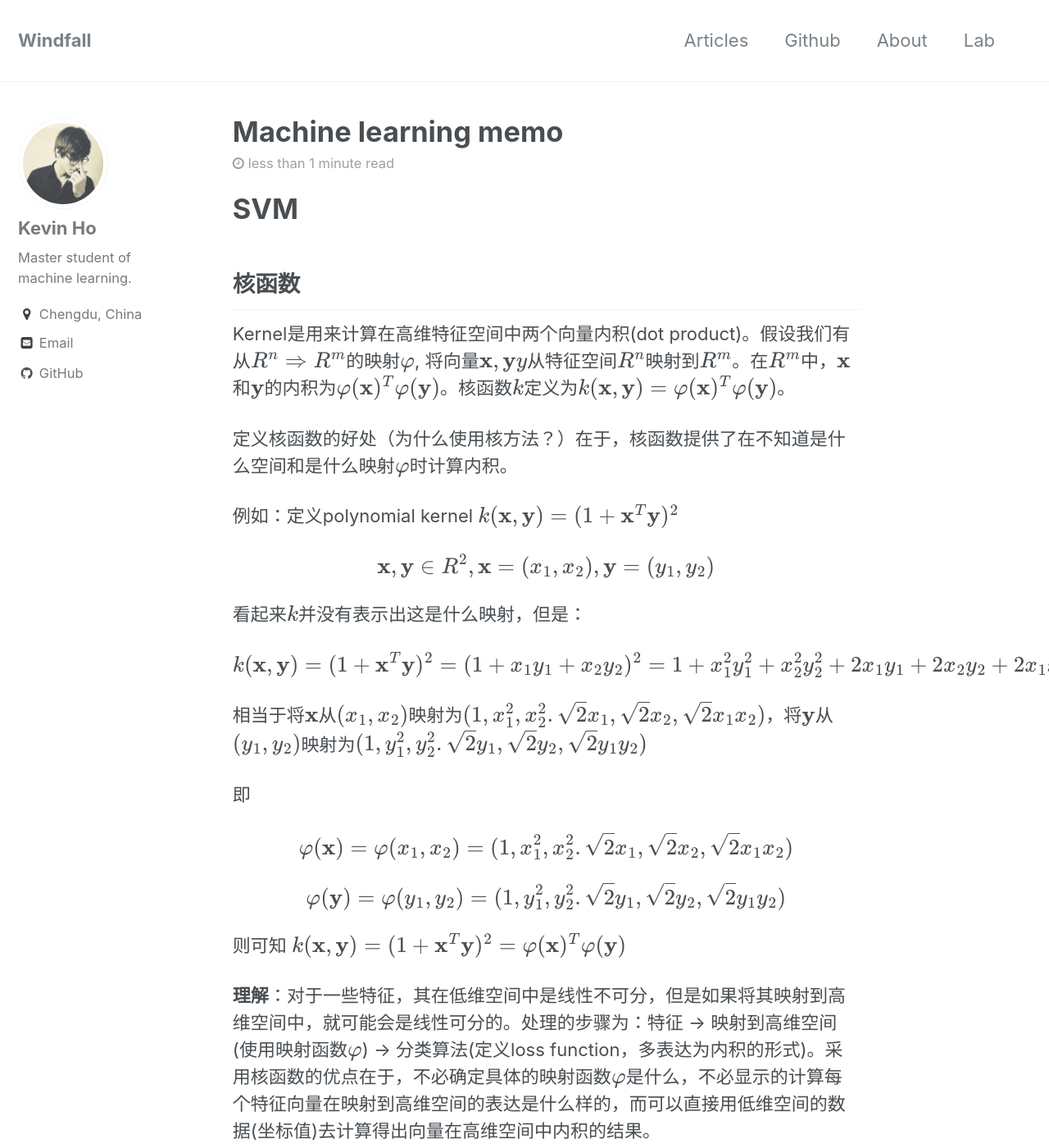
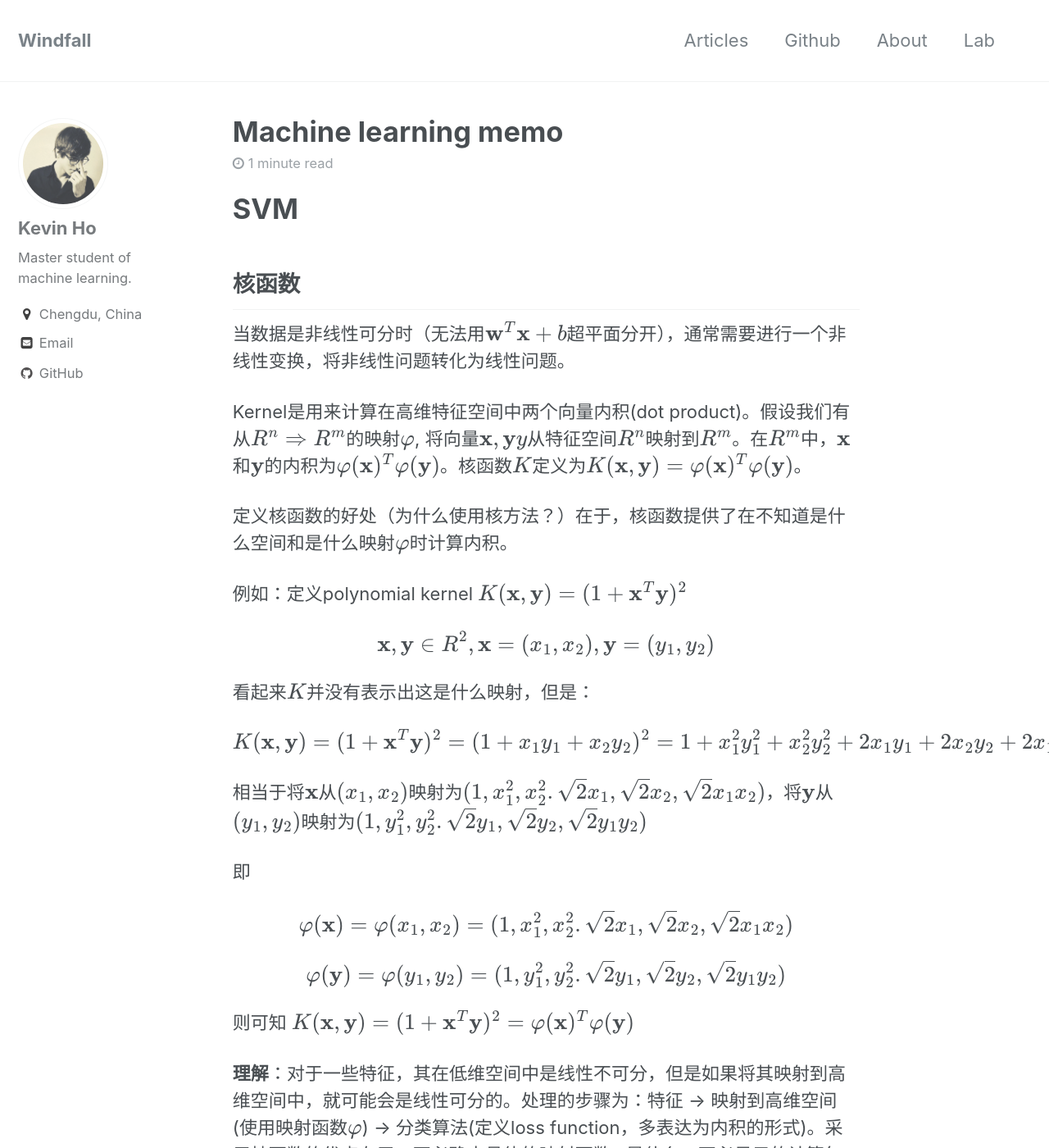
Before and after one commit to rivergold/rivergold.github.io, a Jekyll site: the page built from _posts/2017-8-21-Machine Learning Memo.md, in a window 1280 px wide and 1400 px high. Shown: the whole window at 82% size. Built offline with Jekyll 4.4.1, drawn with Linux system fonts in a browser that asks for light colours; Markdown is read by kramdown in place of the engine named in the settings; formulas are drawn with MathJax 3; comment, search, counter and statistics services are not loaded; some of the changed text lies outside the part shown.

Commit message:
understanding svm

```diff
--- a/_posts/2017-8-21-Machine Learning Memo.md
+++ b/_posts/2017-8-21-Machine Learning Memo.md
@@ -1,20 +1,22 @@
 # SVM
 ## 核函数
-Kernel是用来计算在高维特征空间中两个向量内积(dot product)。假设我们有从$ R^n \Rightarrow R^m $的映射$\varphi$, 将向量$\textbf{x}, \textbf{y} y$从特征空间$R^n$映射到$R^m$。在$R^m$中，$\textbf{x}$和$\textbf{y}$的内积为$\varphi(\textbf{x})^T\varphi(\textbf{y} )$。核函数$k$定义为$k(\textbf{x}, \textbf{y}) = \varphi(\textbf{x})^T\varphi(\textbf{y})$。
+当数据是非线性可分时（无法用$\textbf{w}^T\textbf{x} + b$超平面分开），通常需要进行一个非线性变换，将非线性问题转化为线性问题。
+
+Kernel是用来计算在高维特征空间中两个向量内积(dot product)。假设我们有从$ R^n \Rightarrow R^m $的映射$\varphi$, 将向量$\textbf{x}, \textbf{y} y$从特征空间$R^n$映射到$R^m$。在$R^m$中，$\textbf{x}$和$\textbf{y}$的内积为$\varphi(\textbf{x})^T\varphi(\textbf{y} )$。核函数$K$定义为$K(\textbf{x}, \textbf{y}) = \varphi(\textbf{x})^T\varphi(\textbf{y})$。
 
 定义核函数的好处（为什么使用核方法？）在于，核函数提供了在不知道是什么空间和是什么映射$\varphi$时计算内积。
 
 例如：定义polynomial kernel
-$$k(\textbf{x}, \textbf{y}) = (1 + \textbf{x}^T\textbf{y})^2$$
+$$K(\textbf{x}, \textbf{y}) = (1 + \textbf{x}^T\textbf{y})^2$$
 
 $$
 \textbf{x}, \textbf{y} \in R^2, \textbf{x} = (x_1, x_2), \textbf{y} = (y_1, y_2)
 $$
 
-看起来$k$并没有表示出这是什么映射，但是：
+看起来$K$并没有表示出这是什么映射，但是：
 
 $$
-k(\textbf{x}, \textbf{y}) = (1 + \textbf{x}^T \textbf{y})^2 = (1 + x_1y_1 + x_2y_2)^2 = 1 + x_1^2y_1^2 + x_2^2y_2^2 + 2x_1y_1 + 2x_2y_2 + 2x_1x_2y_1y_2
+K(\textbf{x}, \textbf{y}) = (1 + \textbf{x}^T \textbf{y})^2 = (1 + x_1y_1 + x_2y_2)^2 = 1 + x_1^2y_1^2 + x_2^2y_2^2 + 2x_1y_1 + 2x_2y_2 + 2x_1x_2y_1y_2
 $$
 
 相当于将$\textbf{x}$从$(x_1, x_2)$映射为$(1, x_1^2, x_2^2. \sqrt{2}x_1, \sqrt{2}x_2, \sqrt{2}x_1x_2)$，将$\textbf{y}$从$(y_1, y_2)$映射为$(1, y_1^2, y_2^2. \sqrt{2}y_1, \sqrt{2}y_2, \sqrt{2}y_1y_2)$
@@ -26,14 +28,30 @@
 $$\varphi(\textbf{y}) = \varphi(y_1, y_2) = (1, y_1^2, y_2^2. \sqrt{2}y_1, \sqrt{2}y_2, \sqrt{2}y_1y_2)$$
 
 则可知
-$$k(\textbf{x}, \textbf{y}) = (1 + \textbf{x}^T \textbf{y})^2 = \varphi(\textbf{x})^T\varphi(\textbf{y})$$
+$$K(\textbf{x}, \textbf{y}) = (1 + \textbf{x}^T \textbf{y})^2 = \varphi(\textbf{x})^T\varphi(\textbf{y})$$
 
 **理解**：对于一些特征，其在低维空间中是线性不可分，但是如果将其映射到高维空间中，就可能会是线性可分的。处理的步骤为：特征 -> 映射到高维空间(使用映射函数$\varphi$) -> 分类算法(定义loss function，多表达为内积的形式)。采用核函数的优点在于，不必确定具体的映射函数$\varphi$是什么，不必显示的计算每个特征向量在映射到高维空间的表达是什么样的，而可以直接用低维空间的数据(坐标值)去计算得出向量在高维空间中内积的结果。
 
 ## SVM常用核函数
 - Linear kernel
 - Polynomial kernel
+    $$
+    K(\textbf{x}, \textbf{z}) = (\textbf{x} \cdot \textbf{z} + 1)
+    $$
+
 - RBF kernel
+    A **radial basis function(RBF)** is a real-valued function whose value depends only on the distance from the origin, so that $\phi(\textbf{x}) = \phi(\textbf{||x||})$; or on the distance from some other point $c$, called a *center*, so that $\phi(\textbf{x}, c) = \phi(||\textbf{x - c}||)$.
+    <br>
+    One common RBF kernel is Gaussian kernel
+    $$
+    K(\textbf{x}, \textbf{z}) = exp(-\frac{||\textbf{x} - \textbf{z}||^2}{2\sigma^2})
+    $$
+
+**Kernel的选择**
+- 如果特征维数很高（维数高往往线性可分），可以采用*Least Square*或者*线性核的SVM*
+- 如果特征维数较小，而且样本数量一般，不是很大，可以选用*高斯核的SVM*
+- 如果特征维数较小，而样本数量很多，需要手工添加一些feature使其变为第一种情况（虽然特征维数较小，但是样本数量太大，SVM需要计算两两样本特征的内积，高斯核计算量过多，所以不适合使用）。
 
 ***Reference***
 - [How to intuitively explain what a kernel is?](https://stats.stackexchange.com/questions/152897/how-to-intuitively-explain-what-a-kernel-is)
+- [知乎：SVM的核函数如何选取？](https://www.zhihu.com/question/21883548)
```
Also changed, not shown: _posts/2017-7-8-CS231n-Memo.md (+1 -1 lines).
